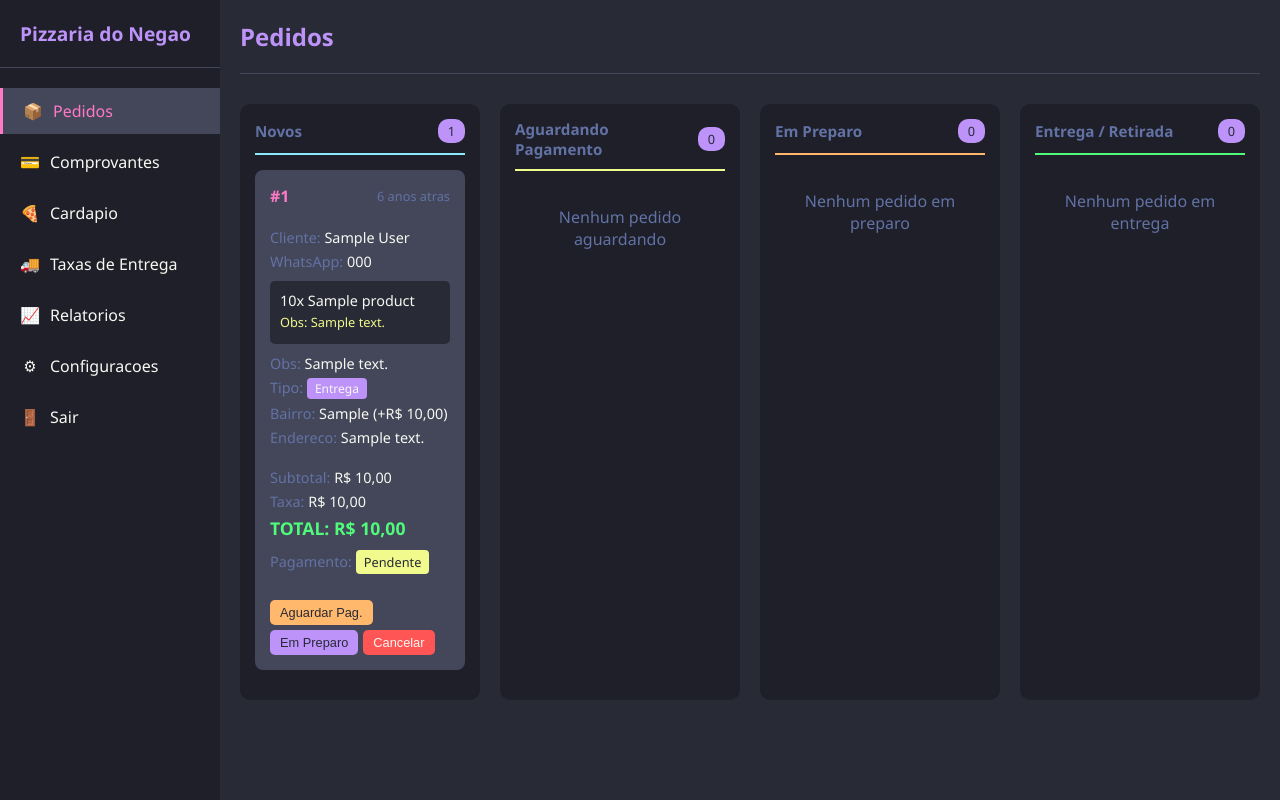
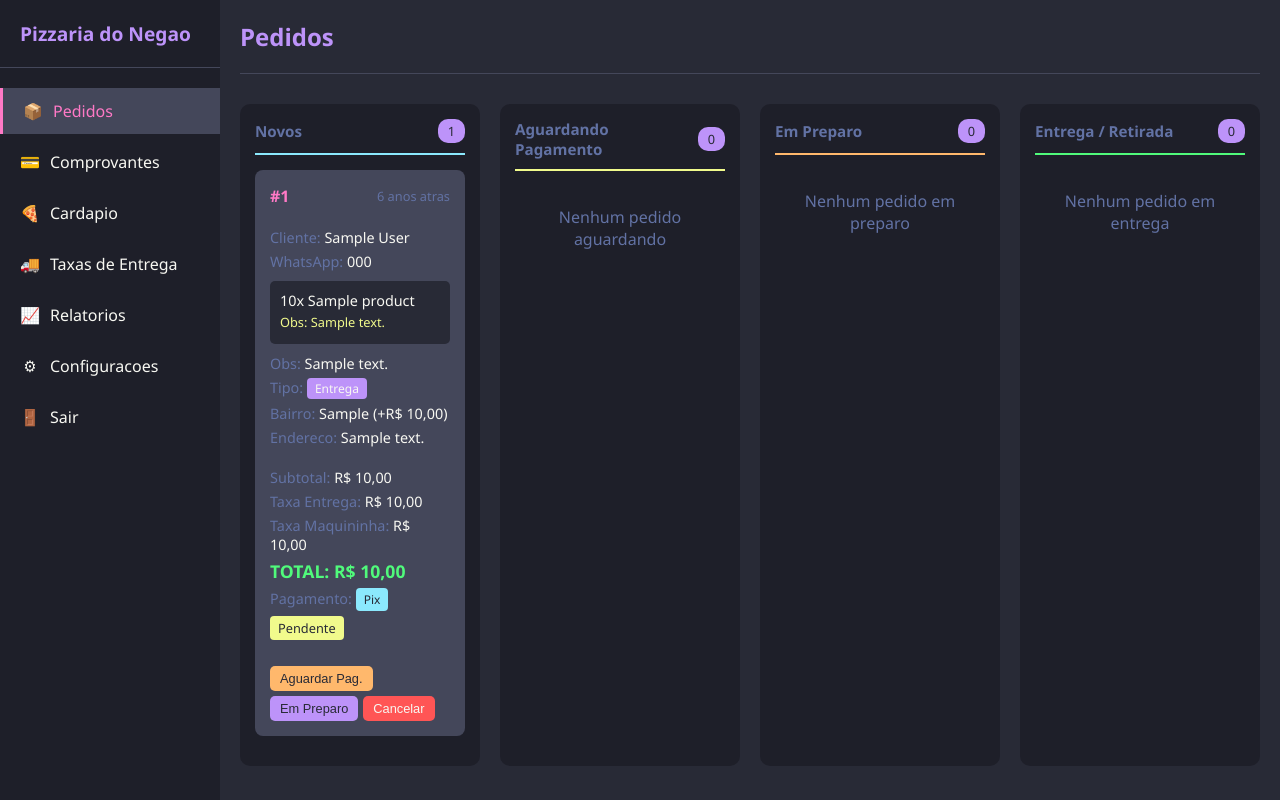
Before and after one commit to iidutra/pizza-n8n, a Django app: page / in a window 1280 px wide. Run offline with Django 4.2, Linux system fonts and the light colour scheme; a user stored in the database is signed in; tables that the repository leaves empty hold one stand-in row (values such as "Sample post"); parts of the project's set-up code (start-up, migrations or seed data) failed here and were passed over.

Commit message:
fix: erro 500 no reject-payment e mostra taxa cartão no painel
- Corrige erro 500 adicionando tratamento de exceções no reject_payment
- Mostra método de pagamento (PIX, Dinheiro, Cartão) no card do pedido
- Mostra taxa de maquininha (R$2) quando for cartão
- Mostra valor do troco quando for dinheiro
- Adiciona estilos CSS para badges de método de pagamento

Co-Authored-By: Claude Opus 4.5 <noreply@anthropic.com>

```diff
--- a/pizzaria/panel_views.py
+++ b/pizzaria/panel_views.py
@@ -331,32 +331,44 @@ def reject_payment(request):
         return JsonResponse({'error': 'JSON invalido'}, status=400)
 
     order_id = data.get('order_id')
-    order = get_object_or_404(Order, id=order_id)
+    if not order_id:
+        return JsonResponse({'error': 'order_id obrigatorio'}, status=400)
+
+    try:
+        order = Order.objects.get(id=order_id)
+    except Order.DoesNotExist:
+        return JsonResponse({'error': 'Pedido nao encontrado'}, status=404)
 
     order.payment_status = 'PENDING'
     order.save()
 
     # Restaura o estado da conversa para aguardar novo comprovante
-    from django.core.cache import cache
-    import json
-    phone = order.customer.phone
-    key = f"conversation:{phone}"
-    state = {
-        "state": "awaiting_receipt",
-        "data": {"order_id": order.id},
-        "history": []
-    }
-    cache.set(key, json.dumps(state), 3600)  # 1 hora
+    try:
+        from django.core.cache import cache
+        phone = order.customer.phone
+        key = f"conversation:{phone}"
+        state = {
+            "state": "awaiting_receipt",
+            "data": {"order_id": order.id},
+            "history": []
+        }
+        cache.set(key, json.dumps(state), 3600)  # 1 hora
+    except Exception as e:
+        print(f"Erro ao restaurar estado: {e}")
 
-    settings = BusinessSettings.get_settings()
-    message = (
-        f"Opa! 😅 Não conseguimos verificar o comprovante enviado.\n\n"
-        f"Pode mandar novamente a foto do comprovante do PIX?\n\n"
-        f"Chave PIX: *{settings.pix_key}*\n"
-        f"Nome: {settings.pix_name}\n\n"
-        f"_Ou digite 'pagar na entrega' se preferir_"
-    )
-    send_whatsapp_message(order.customer.phone, message)
+    # Envia mensagem ao cliente
+    try:
+        settings = BusinessSettings.get_settings()
+        message = (
+            f"Opa! 😅 Não conseguimos verificar o comprovante enviado.\n\n"
+            f"Pode mandar novamente a foto do comprovante do PIX?\n\n"
+            f"Chave PIX: *{settings.pix_key}*\n"
+            f"Nome: {settings.pix_name}\n\n"
+            f"_Ou digite 'pagar na entrega' se preferir_"
+        )
+        send_whatsapp_message(order.customer.phone, message)
+    except Exception as e:
+        print(f"Erro ao enviar mensagem: {e}")
 
     return JsonResponse({
         'status': 'ok',
--- a/pizzaria/static/css/dracula.css
+++ b/pizzaria/static/css/dracula.css
@@ -333,6 +333,29 @@ a:hover {
 .payment-badge.confirmed {
     background-color: var(--accent-green);
     color: var(--bg-primary);
+}
+
+.payment-method-badge {
+    display: inline-block;
+    padding: 3px 8px;
+    border-radius: 4px;
+    font-size: 0.75rem;
+    margin-right: 5px;
+}
+
+.payment-method-badge.pix {
+    background-color: var(--accent-cyan);
+    color: var(--bg-primary);
+}
+
+.payment-method-badge.cash {
+    background-color: var(--accent-green);
+    color: var(--bg-primary);
+}
+
+.payment-method-badge.card {
+    background-color: var(--accent-purple);
+    color: var(--text-primary);
 }
 
 .order-type-badge {
--- a/pizzaria/templates/partials/order_card.html
+++ b/pizzaria/templates/partials/order_card.html
@@ -36,17 +36,29 @@
         <div class="order-totals">
             <p><span class="label">Subtotal:</span> R$ {{ order.subtotal }}</p>
             {% if order.delivery_fee > 0 %}
-                <p><span class="label">Taxa:</span> R$ {{ order.delivery_fee }}</p>
+                <p><span class="label">Taxa Entrega:</span> R$ {{ order.delivery_fee }}</p>
+            {% endif %}
+            {% if order.card_fee > 0 %}
+                <p><span class="label">Taxa Maquininha:</span> R$ {{ order.card_fee }}</p>
             {% endif %}
             <p class="total">TOTAL: R$ {{ order.total }}</p>
         </div>
 
         <p>
             <span class="label">Pagamento:</span>
+            {% if order.payment_method %}
+                <span class="payment-method-badge {% if order.payment_method == 'PIX' %}pix{% elif order.payment_method == 'CASH' %}cash{% else %}card{% endif %}">
+                    {{ order.get_payment_method_display }}
+                </span>
+            {% endif %}
             <span class="payment-badge {% if order.payment_status == 'PENDING' %}pending{% elif order.payment_status == 'RECEIPT_RECEIVED' %}received{% else %}confirmed{% endif %}">
                 {{ order.get_payment_status_display }}
             </span>
         </p>
+
+        {% if order.payment_method == 'CASH' and order.change_for %}
+            <p><span class="label">Troco para:</span> R$ {{ order.change_for }}</p>
+        {% endif %}
     </div>
 
     <div class="order-card-actions">
```
